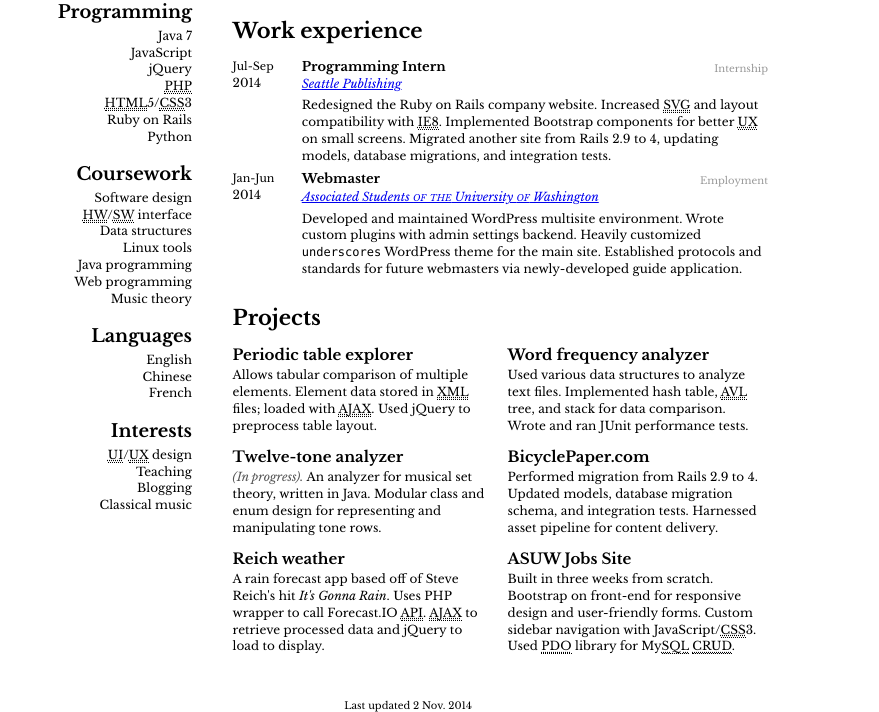
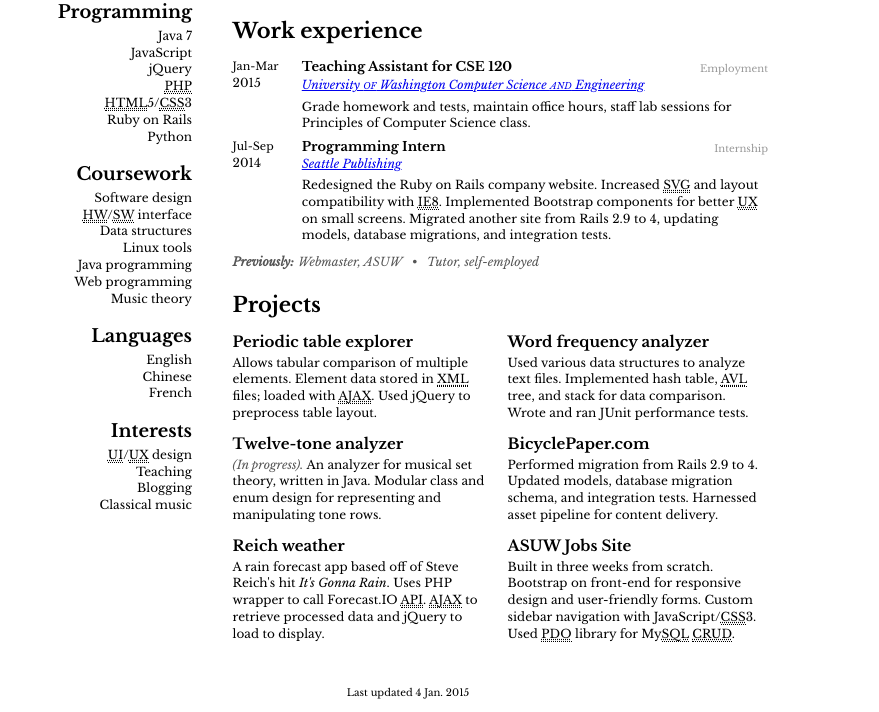
Before and after one commit to g-liu/resume, a plain HTML site: page index.html in a window 1280 px wide. Shown: the part 354-1066 px from the top of the page, without its empty margins (0-879 px from the left). Drawn offline with nearby package versions, Linux system fonts and the light colour scheme.

Commit message:
Updates; add previous work

```diff
--- a/index.html
+++ b/index.html
@@ -20,8 +20,7 @@
 		<div id="left">
 			<aside id="about">
 				<h3>Contact info</h3>
-				<p><em>Additional details<br />
-					available upon request.</em></p>
+				<p><em>Contact details<br />available upon request</em></p>
 
 				<ul>
 					<li><a href="mailto:main@g-liu.com">main@g-liu.com</a> <span class="fa fa-envelope-o"></span></li>
@@ -124,6 +123,20 @@
 				<thead></thead>
 				<tbody>
 					<tr>
+						<td class="years" rowspan="3"><span class="months">Jan-Mar</span> 2015</td>
+						<td class="job-title">Teaching Assistant for CSE 120</td>
+						<td class="type">Employment</td>
+					</tr>
+					<tr>
+						<td class="employer" colspan="2"><a href="http://uw.edu">University <span class="sm-caps">of</span> Washington Computer Science <span class="sm-caps">and</span> Engineering</a></td>
+					</tr>
+					<tr>
+						<td class="job-description" colspan="2">
+							<p>Grade homework and tests, maintain office hours, staff lab sessions for Principles of Computer Science class.</p>
+						</td>
+					</tr>
+
+					<tr>
 						<td class="years" rowspan="3"><span class="months">Jul-Sep</span> 2014</td>
 						<td class="job-title">Programming Intern</td>
 						<td class="type">Internship</td>
@@ -137,23 +150,17 @@
 						</td>
 					</tr>
 
-					<tr>
-						<td class="years" rowspan="3"><span class="months">Jan-Jun</span> 2014</td>
-						<td class="job-title">Webmaster</td>
-						<td class="type">Employment</td>
-					</tr>
-					<tr>
-						<td class="employer" colspan="2"><a href="http://asuw.org">Associated Students <span class="sm-caps">of the</span> University <span class="sm-caps">of</span> Washington</a></td>
-					</tr>
-					<tr>
-						<td class="job-description" colspan="2">
-							<p>Developed and maintained WordPress multisite environment. Wrote custom plugins with admin settings backend. Heavily customized <code>underscores</code> WordPress theme for the main site. Established protocols and standards for future webmasters via newly-developed guide application.</p>
-						</td>
-					</tr>
-
 				</tbody>
 				<tfoot></tfoot>
 			</table>
+
+			<div id="previous-work">
+				<p><strong>Previously:</strong></p>
+				<ul>
+					<li><span class="job-title">Webmaster</span>, <span class="employer">ASUW</span></li>
+					<li><span class="job-title">Tutor</span>, <span class="employer">self-employed</span></li>
+				</ul>
+			</div>
 
 			<h3>Projects</h3>
 
@@ -191,6 +198,6 @@
 		</div>
 	</div>
 
-	<footer>Last updated 2 Nov. 2014</footer>
+	<footer>Last updated 4 Jan. 2015</footer>
 </body>
 </html>
--- a/style.css
+++ b/style.css
@@ -145,6 +145,31 @@ table .job-description p:last-child {
 	margin-bottom: 0;
 }
 
+#previous-work {
+	color: #555;
+	font-style: italic;
+}
+#previous-work strong {
+	font-weight: 600;
+}
+#previous-work p {
+	display: inline;
+}
+#previous-work ul {
+	display: inline;
+	margin: 0;
+	padding: 0;
+	list-style: none;
+}
+#previous-work li {
+	display: inline;
+}
+#previous-work li:not(:last-child):after {
+	content: " •";
+	color: #555;
+	padding: 0 .5em;
+}
+
 
 section.project {
 	-webkit-box-sizing: border-box;
```
Also changed, not shown: 1 other file.
